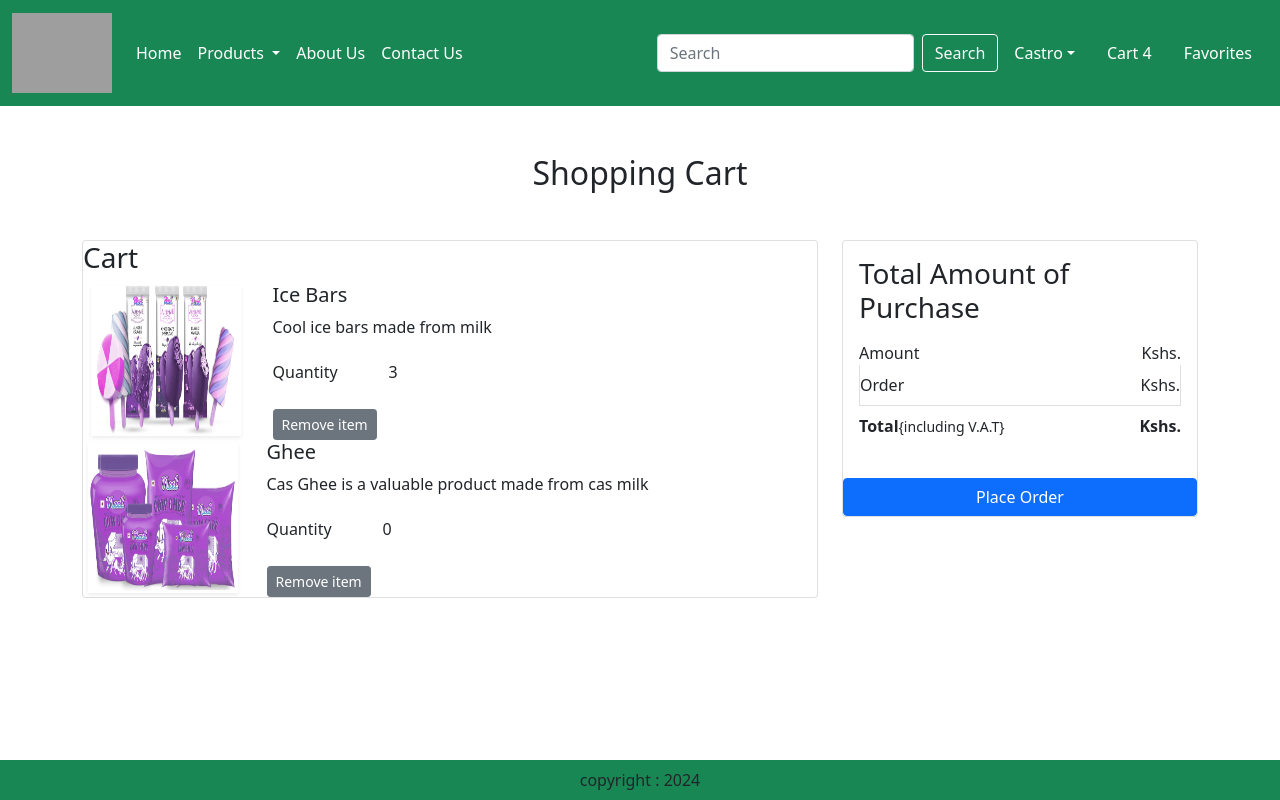
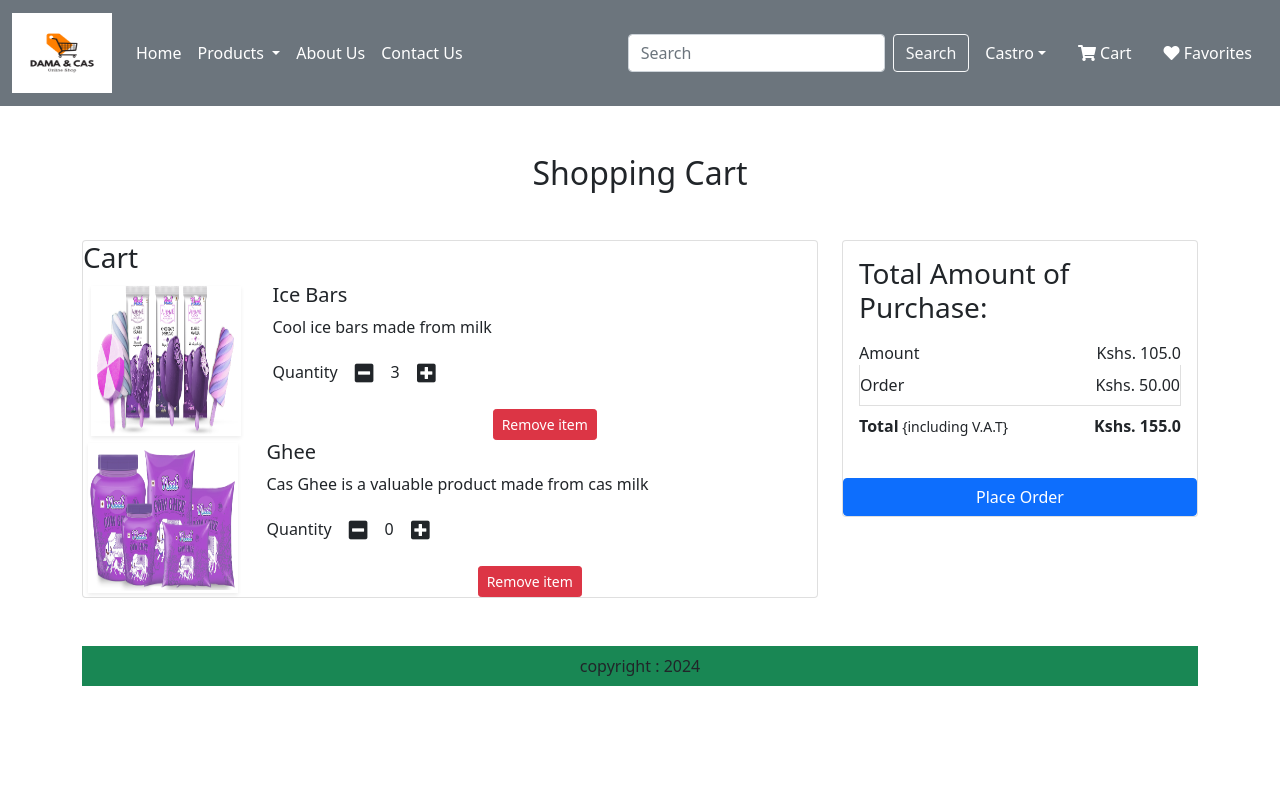
Before and after one commit to Castro32/Ecommerce-Website, a Django app: page /cart/ in a window 1280 px wide. Run offline with Django 5.2, Linux system fonts and the light colour scheme; a user stored in the database is signed in; data comes from the database, SQL or seed files in the repository; both versions use the stored data as it was after the commit; some libraries are stand-ins or nearby versions; some web fonts are replaced; grey boxes are pictures that could not be loaded.

Commit message:
modified the cat functionality

```diff
--- a/app/static/app/js/myscript.js
+++ b/app/static/app/js/myscript.js
@@ -1,3 +1,4 @@
+
 $('#slider1, #slider2, #slider3').owlCarousel({
     loop: true,
     margin: 20,
@@ -25,6 +26,7 @@ $('#slider1, #slider2, #slider3').owlCarousel({
 $('.plus-cart').click(function(){
     var id=$(this).attr("pid").toString();
     var eml=this.parentNode.children[2]
+    console.log("pid=",id)
     $.ajax({
         type:"GET",
         url:"/pluscart",
@@ -32,6 +34,7 @@ $('.plus-cart').click(function(){
             prod_id:id
         },
         success:function(data){
+            console.log("data=",data);
             eml.innerText=data.quantity
             document.getElementById("amount").innerText=data.amount
             document.getElementById("totalamount").innerText=data.totalamount
--- a/app/templates/app/addtocart.html
+++ b/app/templates/app/addtocart.html
@@ -21,10 +21,10 @@
                             <label for="quantity">Quantity</label>
                             <a class="minus-cart btn" pid={{item.product.id}}><i class="fas fa-minus-square fa-lg"></i></a>
                             <span id="quantity">{{item.quantity}}</span>
-                            <a class="plus-cart btn" pid={{item.product.id}}><i class="fas fa-plus-square fa-lg"></i></a>
+                            <a class="plus-cart btn" pid={{item.product.id}}><i class="fas fa-plus-square fa-lg "></i></a>
                         </div>
-                        <div class="d-flex justify-content-between">
-                            <a href="#" class="remove-cart btn btn-sm btn-secondary mr-3" pid={{item.product.id}}>
+                        <div class="d-flex justify-content-center">
+                            <a href="#" class="remove-cart btn btn-sm btn-danger mr-3" pid={{item.product.id}}>
                                 Remove item
                             </a>
                         </div>
@@ -41,17 +41,17 @@
      <div class="col-sm-4">
      <div class="card">
         <div class="card-body">
-            <h3>Total Amount of Purchase</h3>
+            <h3>Total Amount of Purchase: </h3>
             <ul class="list-group">
                 <li class="list-group-item d-flex justify-content-between align-items-center border-0 px-0 pb-0">
                     Amount<span id="amount">Kshs. {{amount}}</span>
                 </li>
                 <li class="list-group-item d-flex justify-content-between align-items-center px-0">
-                    Order<span id="amount">Kshs. {{amount}}</span>
+                    Order<span>Kshs. 50.00</span>
                 </li>
                 <li class="list-group-item d-flex justify-content-between align-items-center border-0 px-0 mb-3">
                     <div>
-                        <strong>Total</strong><small>{including V.A.T}</small>
+                        <strong>Total</strong><small> {including V.A.T}</small>
                     </div>
                     <span id="totalamount"><strong>Kshs. {{totalamount}}</strong></span>
                     </div>
--- a/app/templates/app/base.html
+++ b/app/templates/app/base.html
@@ -8,14 +8,16 @@
         <link rel='stylesheet' href="{% static "app/css/owl.carousel.min.css" %}"/>
         <link rel='stylesheet' href="{% static "app/css/all.min.css" %}"/>
         <link rel='stylesheet' href="{% static "app/css/style.css" %}"/>
+        <link rel="stylesheet" href="https://cdnjs.cloudflare.com/ajax/libs/font-awesome/5.15.1/css/all.min.css" integrity="sha512-r3IhwK/6S/ZYh9xJVtf6wTojcxp+kb5kr5bM/EXt8VTJ6xiCmIH8V+RhBfe98ajEMyW2+t4QbHE5tUKe2g7Mw==" crossorigin="anonymous" />
+
 
     </head>
     <body>
 
-        <nav class="navbar navbar-expand-lg navbar-light bg-success">
+        <nav class="navbar navbar-expand-lg navbar-light bg-secondary">
             <div class="container-fluid">
               <a class="navbar-brand" href="#">
-                <img src="{% static "app/images/pexels-expect-best-323780.jpg" %}" width="100" height="80" alt="logo"/>
+                <img src="{% static "app/images/logo.png" %}" width="100" height="80" alt="logo"/>
               </a>
               <button class="navbar-toggler" type="button" data-bs-toggle="collapse" data-bs-target="#navbarSupportedContent" aria-controls="navbarSupportedContent" aria-expanded="false" aria-label="Toggle navigation">
                 <span class="navbar-toggler-icon"></span>
@@ -32,12 +34,12 @@
                       Products
                     </a>
                     <ul class="dropdown-menu" aria-labelledby="navbarDropdown">
-                      <li><a class="dropdown-item" href="{% url "category" "ML" %}">Milk</a></li>
-                      <li><a class="dropdown-item" href="{% url "category" "GH" %}">Ghee</a></li>
-                      <li><a class="dropdown-item" href="{% url "category" "IC" %}">Ice Bars</a></li>
-                      <li><a class="dropdown-item" href="{% url "category" "MS" %}">Milk Shake</a></li>
+                      <li><a class="dropdown-item" href="{% url "category" "ML" %}"><i class="fas fa-couch"></i> Home and Furniture</a></li>
+                      <li><a class="dropdown-item" href="{% url "category" "GH" %}"><i class="fas fa-microchip"></i> Electronics</a></li>
+                      <li><a class="dropdown-item" href="{% url "category" "IC" %}"><i class="fas fa-tshirt"></i> Fashion</a></li>
+                      <li><a class="dropdown-item" href="{% url "category" "MS" %}"><i class="fas fa-book"></i> Office and Stationery</a></li>
 
-                      <li><a class="dropdown-item" href="#">Something else here</a></li>
+                      <li><a class="dropdown-item" href="#"><i class="fas fa-utensils"></i> Food and Grocery</a></li>
                     </ul>
                   </li>
 
@@ -60,23 +62,27 @@
                 <li class="nav-item dropdown mx-2">
                   <a class="nav-link dropdown-toggle text-white" href="" id="profieDropdown" role="button" data-bs-toggle="dropdown" aria-expanded="false">Castro</a>
                   <ul class="dropdown-menu" aria-labelledby="profieDropdown">
-                    <li><a class="dropdown-item" href="{% url "profile" %}">Profile</a></li>
-                    <li><a class="dropdown-item" href="#">Orders</a></li>
-                    <li><a class="dropdown-item" href="{% url "passwordchange" %}">Change Password</a></li>
+                    <li><a class="dropdown-item" href="{% url "profile" %}"><i class="fas fa-user"></i> Profile</a></li>
+                    <li><a class="dropdown-item" href="#"><i class="fas fa-shopping-bag"></i> Orders</a></li>
+                    <li><a class="dropdown-item" href="{% url "passwordchange" %}"> <i class="fas fa-key"></i> Change Password</a></li>
                   <li>
                     <form action="{% url 'logout' %}" method="post">
                       {% csrf_token %}
-                      <button type="submit" class="dropdown-item">Log Out</button>
+                      <button type="submit" class="dropdown-item"><i class="fas fa-sign-out-alt"></i> Log Out</button>
                     </form>
                   </li>
                   </ul>
                 </li>
                 <li class="nav-item mx-2">
-                  <a href="#" class="nav-link text-white">Cart 4</a>
+                  <a href="#" class="nav-link text-white">
+                    <i class="fas fa-shopping-cart"></i> Cart
+                  </a>
                 </li>
 
+
                 <li class="nav-item mx-2">
-                  <a href="#" class="nav-link text-white">Favorites</a>
+                  <a href="#" class="nav-link text-white">
+                    <i class="fas fa-heart"></i> Favorites</a>
                 </li>
 
                 {% else %}
@@ -95,20 +101,17 @@
           {% block information %}{% endblock information %}
           {% block main-content %}{% endblock main-content %}
 
-        <footer class="container-fluid fixed-bottom bg-success text-center p-2 mt-5">
+        <footer class="container-fluid relative-bottom bg-success text-center p-2 mt-5">
           copyright : 2024
         </footer>
 
         <script src="https://cdn.jsdelivr.net/npm/@popperjs/core@2.9.2/dist/umd/popper.min.js" integrity="sha384-IQsoLXl5PILFhosVNubq5LC7Qb9DXgDA9i+tQ8Zj3iwWAwPtgFTxbJ8NT4GN1R8p" crossorigin="anonymous"></script>
-<script src="https://cdn.jsdelivr.net/npm/bootstrap@5.0.2/dist/js/bootstrap.min.js" integrity="sha384-cVKIPhGWiC2Al4u+LWgxfKTRIcfu0JTxR+EQDz/bgldoEyl4H0zUF0QKbrJ0EcQF" crossorigin="anonymous"></script>
-<script src="https://cdnjs.cloudflare.com/ajax/libs/jquery/3.7.1/jquery.min.js"></script>
+        <script src="https://cdn.jsdelivr.net/npm/bootstrap@5.0.2/dist/js/bootstrap.min.js" integrity="sha384-cVKIPhGWiC2Al4u+LWgxfKTRIcfu0JTxR+EQDz/bgldoEyl4H0zUF0QKbrJ0EcQF" crossorigin="anonymous"></script>
+        <script src="https://cdnjs.cloudflare.com/ajax/libs/jquery/3.7.1/jquery.min.js"></script>
 
-<script script="{% static "app/css/owl.carousel.min.js" %}"></script>
-<script script="{% static "app/css/myscript.js" %}"></script>
-<script script="{% static "app/css/all.min.js" %}"></script>
-
-
-
+        <script src="{% static "app/js/owl.carousel.min.js" %}"></script>
+        <script src="{% static "app/js/myscript.js" %}"></script>
+        <script src="{% static "app/js/all.min.js" %}"></script>
 
 </body>
 </html>
--- a/app/templates/app/productdetail.html
+++ b/app/templates/app/productdetail.html
@@ -21,7 +21,7 @@
         </ul>
 
         <form action="/add-to-cart" class="d-inline">
-            <input type="hidden" name="prod_id" value={{product.id}}/>
+            <input type="hidden" name="prod_id" value="{{product.id}}"/>
             <button type="submit" class="btn btn-primary shadow px-5 py-2">Add to Cart
             </button>
         </form>
--- a/app/urls.py
+++ b/app/urls.py
@@ -19,6 +19,8 @@ urlpatterns = [
     path('add-to-cart/',views.add_to_cart,name="add-to-cart"),
     path("cart/",views.show_cart,name="showcart"),
     path("checkout/",views.show_cart,name="checkout"),
+    path("pluscart/",views.plus_cart),
+    path("minuscart/",views.minus_cart),
 
 
 
--- a/app/views.py
+++ b/app/views.py
@@ -4,6 +4,8 @@ from django.views import View
 from . models import Product,Customer,Cart
 from . forms import CustomerProfileForm, CustomerRegistrationForm,Customer
 from django.contrib import messages
+from django.http import JsonResponse
+from django.db.models import Q
 
 # Create your views here.
 
@@ -116,4 +118,49 @@ def add_to_cart(request):
 def show_cart(request):
     user=request.user
     cart = Cart.objects.filter(user=user)
+    amount = 0
+    for p in cart:
+        value= p.quantity * p.product.discounted_price
+        amount=amount + value
+    totalamount = amount + 50
     return render(request,"app/addtocart.html",locals())
+
+def plus_cart(request):
+    if request.method=='GET':
+        prod_id=request.GET["prod_id"]
+        c = Cart.objects.get(Q(product=prod_id) & Q(user=request.user))
+        c.quantity+=1
+        c.save()
+        user=request.user
+        cart= Cart.objects.filter(user=user)
+        amount = 0
+        for p in cart:
+            value= p.quantity * p.product.discounted_price
+            amount=amount + value
+        totalamount = amount + 50
+        data={
+            "Quantity":c.quantity,
+            "amount":amount,
+            "totalamount":totalamount,
+        }
+        return JsonResponse(data)
+
+def minus_cart(request):
+    if request.method=='GET':
+        prod_id=request.GET["prod_id"]
+        c = Cart.objects.get(Q(product=prod_id) & Q(user=request.user))
+        c.quantity-=1
+        c.save()
+        user=request.user
+        cart= Cart.objects.filter(user=user)
+        amount = 0
+        for p in cart:
+            value= p.quantity * p.product.discounted_price
+            amount=amount + value
+        totalamount = amount + 50
+        data={
+            "Quantity":c.quantity,
+            "amount":amount,
+            "totalamount":totalamount,
+        }
+        return JsonResponse(data)
```
Also changed, not shown: app/static/app/images/logo.png (added), db.sqlite3.
